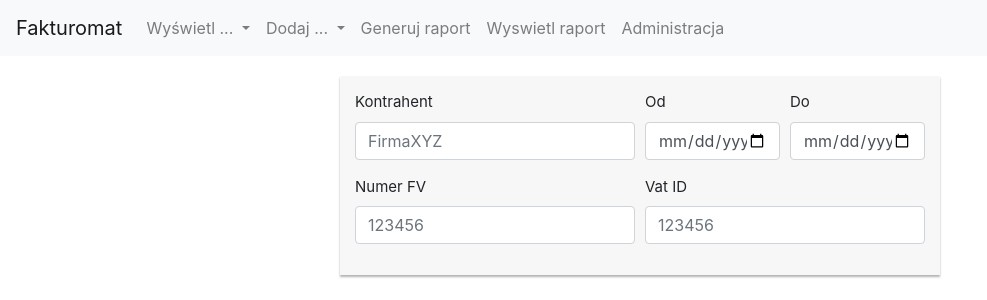
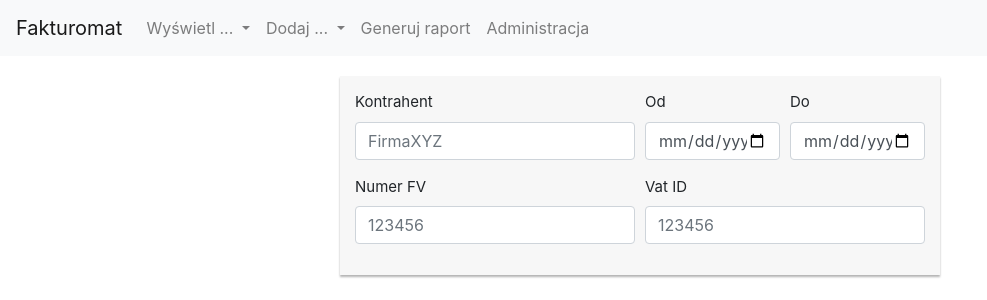
Before and after one commit to MichaelStett/2021_AI1, a PHP site: page /index.php?action=invoiceSale-show in a window 1280 px wide. Shown: the top 300 px of the page, without its empty margins (0-987 px from the left). Run offline with PHP 8.4, Linux system fonts and the light colour scheme; the visitor is signed in with stand-in values (Sample User, id 1); data that the repository does not hold is empty.

Commit message:
Update Layout.php

```diff
--- a/views/Layout.php
+++ b/views/Layout.php
@@ -93,7 +93,7 @@ class Layout
                         </a>
                         <div class="dropdown-menu" aria-labelledby="navbarDropdown">
                             <a class="dropdown-item" href="/index.php?action=invoiceSale-show">FV sprzedaży</a>
-                            <a class="dropdown-item" href="/index.php?action=invoicePurhase-show">FV zakupu</a>
+                            <a class="dropdown-item" href="/index.php?action=invoicePurchase-show">FV zakupu</a>
                             <div class="dropdown-divider"></div>
                             <a class="dropdown-item" href="/index.php?action=otherDocuments-show">Sprzęt</a>
                             <a class="dropdown-item" href="/index.php?action=license-show">Licencje</a>
@@ -113,7 +113,7 @@ class Layout
                                 </a>
                                 <div class="dropdown-menu" aria-labelledby="navbarDropdown">
                                     <a class="dropdown-item" href="./index.php?action=invoiceSale-show">FV sprzedaży</a>
-                                    <a class="dropdown-item" href="./index.php?action=invoicePurhase-show">FV zakupu</a>
+                                    <a class="dropdown-item" href="./index.php?action=invoicePurchase-show">FV zakupu</a>
                                     <div class="dropdown-divider"></div>
                                     <a class="dropdown-item" href="./index.php?action=otherDocuments-show">Sprzęt</a>
                                     <a class="dropdown-item" href="./index.php?action=license-show">Licencje</a>
@@ -126,23 +126,19 @@ class Layout
                                 </a>
                                 <div class="dropdown-menu" aria-labelledby="navbarDropdown">
                                     <a class="dropdown-item" href="./index.php?action=invoiceSale-add">FV sprzedaży</a>
-                                    <a class="dropdown-item" href="./index.php?action=invoicePurhase-add">FV zakupu</a>
+                                    <a class="dropdown-item" href="./index.php?action=invoicePurchase-add">FV zakupu</a>
                                     <div class="dropdown-divider"></div>
                                     <a class="dropdown-item" href="./index.php?action=equipment-add">Sprzęt</a>
                                     <a class="dropdown-item" href="./index.php?action=license-add">Licencje</a>
                                     <a class="dropdown-item" href="./index.php?action=otherDocuments-add">Pozostałe dokumenty</a>
                                 </div>
                             </li>
-                             <li class="nav-item">
-                                <a class="nav-link" href="raport/invoice-db-form.php?action=generateRaport-show">Generuj raport</a>
-                            </li>
                             <li class="nav-item">
-                                <a class="nav-link" href="raport/invoice-db..php?action=generateRaport-show">Wyswietl raport</a>
+                                <a class="nav-link" href="/index.php?action=generateRaport-show">Generuj raport</a>
                             </li>
                             <li class="nav-item">
                                 <a class="nav-link" href="/index.php?action=admin">Administracja</a>
                             </li>
-
                         </ul>
 <!--                        <form class="form-inline my-2 my-lg-0">-->
 <!--                            <input class="form-control mr-sm-2" type="search" placeholder="Search" aria-label="Search">-->
```
